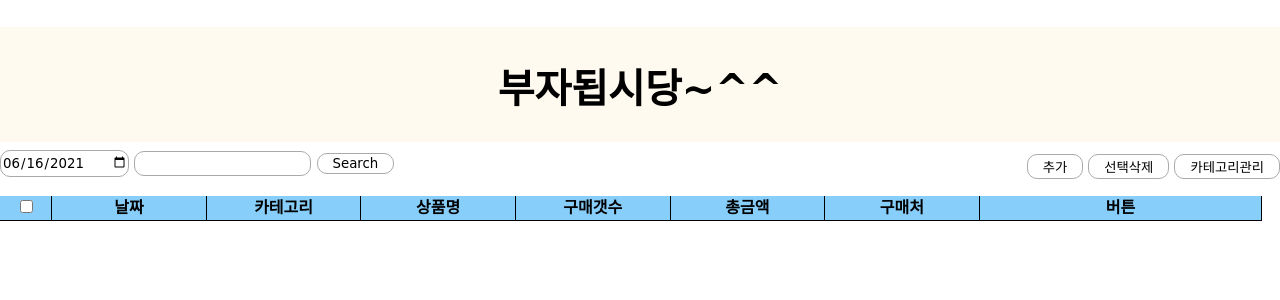
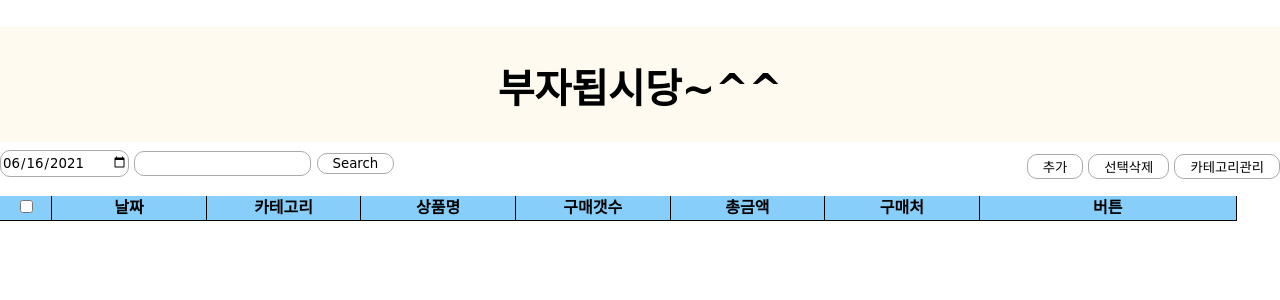
Before and after one commit to yiryeong/accountBook, a Flask app: page / in a window 1280 px wide. Shown: the top 300 px of the page. Run offline with Flask 2, Linux system fonts and the light colour scheme; data that the repository does not hold is empty; some web fonts are replaced.

Commit message:
buttonLi width 변경

```diff
--- a/app/static/css/mainStyle.css
+++ b/app/static/css/mainStyle.css
@@ -58,7 +58,7 @@ nav {
 
 .checkAll, .checkbox { width: 4% }
 .dateLi, .categoryLi, .contentsLi, .countLi, .nameLi, .priceLi { width:12%; }
-.buttonLi { width:22%; }
+.buttonLi { width:20%; }
 
 
 /* 리스트 영역 */
```
